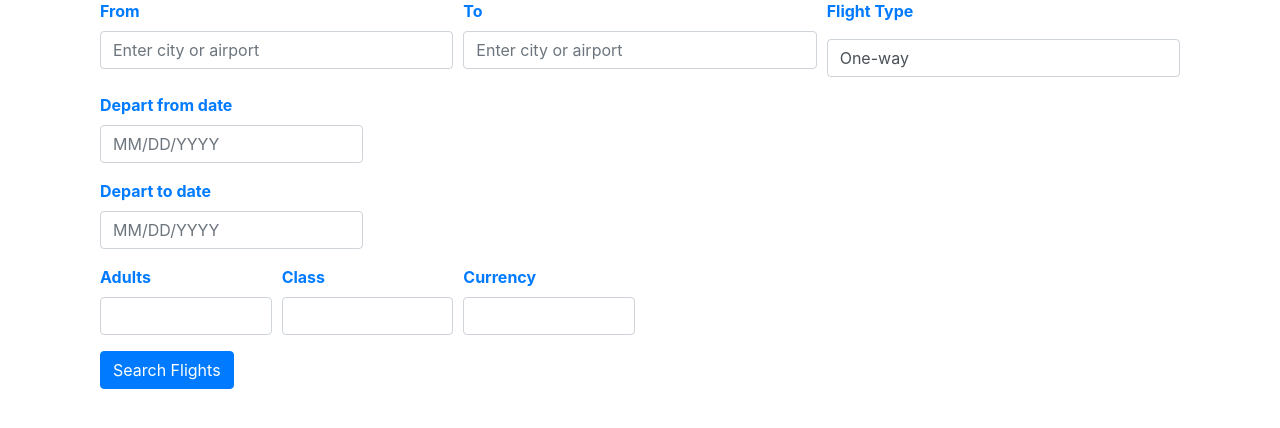
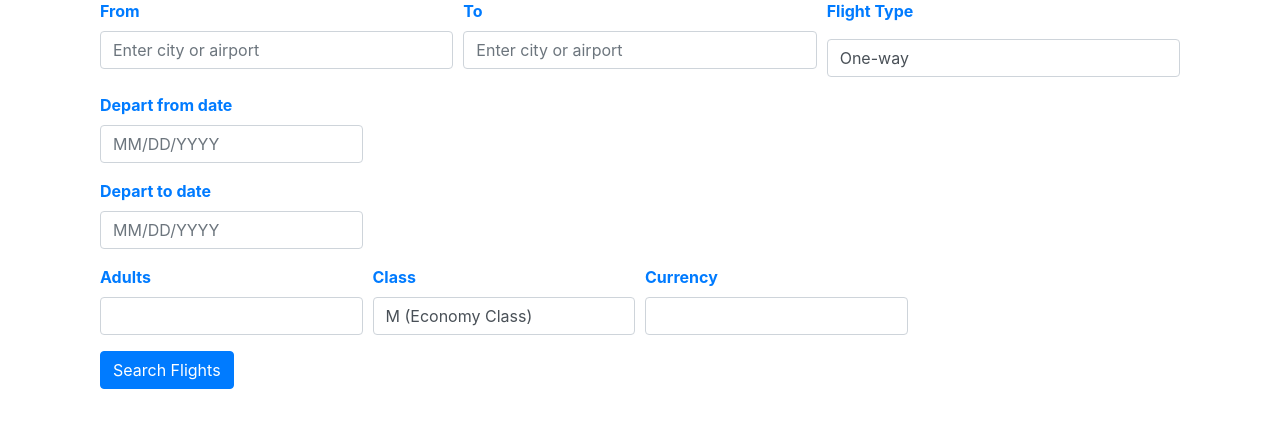
Before and after one commit to MichaelSc21/Airfare-flights-KIWI-API, a Flask app: page /flight_request in a window 1280 px wide. Shown: the part 137-565 px from the top of the page. Run offline with Flask 3, Linux system fonts and the light colour scheme; parts of the project's set-up code (start-up, migrations or seed data) failed here and were passed over; some libraries are stand-ins or nearby versions.

Commit message:
Made changes to make it more aesthatically pleasing

```diff
--- a/flask_app/forms.py
+++ b/flask_app/forms.py
@@ -11,9 +11,13 @@ class FlightRequestForm(FlaskForm):
     return_to = StringField('Return To', validators=[InputRequired()])
     nights_in_dst_from = IntegerField('Nights in Destination (From)', validators=[NumberRange(min=0)])
     nights_in_dst_to = IntegerField('Nights in Destination (To)', validators=[NumberRange(min=0)])
-    flight_type = SelectField('Flight Type', choices=[('one-way', 'One-way'), ('round', 'Round')], validators=[InputRequired()])
+    flight_type = SelectField('Flight Type', choices=[('One-way'), ('Round')], validators=[InputRequired()])
     adults = StringField('Number of Adults', validators=[InputRequired()])
     curr = StringField('Currency', validators=[InputRequired(), Length(max=3)])
     sort = StringField('Sort', validators=[InputRequired()])
-    selected_cabins = StringField('Selected Cabins', validators=[InputRequired(), Length(max=1)])
+    selected_cabins = SelectField('Selected Cabins',
+                                  choices=[('M', 'M (Economy Class)'),
+                                           ('W', 'W (Economy Premium)'),
+                                           ('C', 'C (Business Class)'),
+                                           ('F', 'F (First Class)')], validators=[InputRequired()])
     limit = IntegerField('Limit', validators=[NumberRange(min=0)])
--- a/flask_app/templates/flight_request.html
+++ b/flask_app/templates/flight_request.html
@@ -63,15 +63,15 @@
 
 
             <div class="form-row">
-                <div class="form-group col-md-2">
+                <div class="form-group col-md-3">
                     <label for="{{ form.adults.id }}">Adults</label>
                     {{ form.adults(class="form-control") }}
                 </div>
-                <div class="form-group col-md-2">
+                <div class="form-group col-md-3">
                     <label for="{{ form.selected_cabins.id }}">Class</label>
                     {{ form.selected_cabins(class="form-control") }}
                 </div>
-                <div class="form-group col-md-2">
+                <div class="form-group col-md-3">
                     <label for="{{ form.curr.id }}">Currency</label>
                     {{ form.curr(class="form-control") }}
                 </div>
```
Also changed, not shown: run.py (line endings or trailing spaces).
